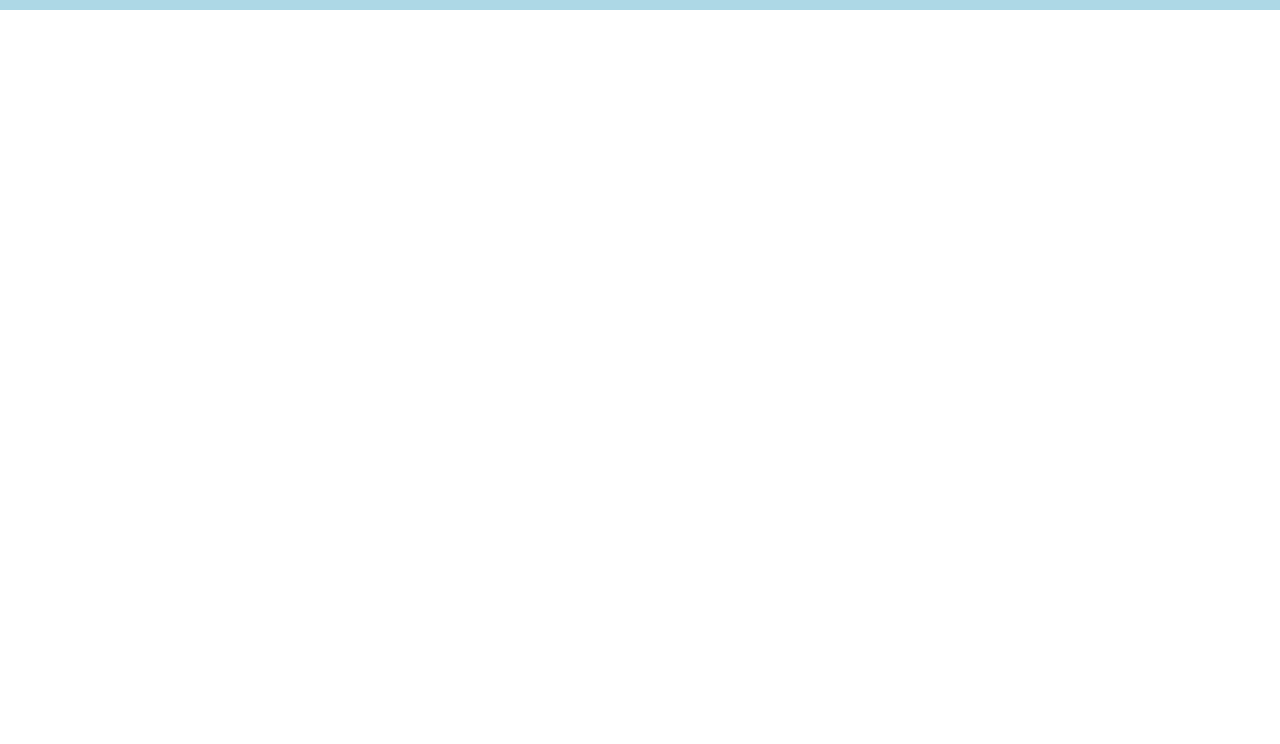
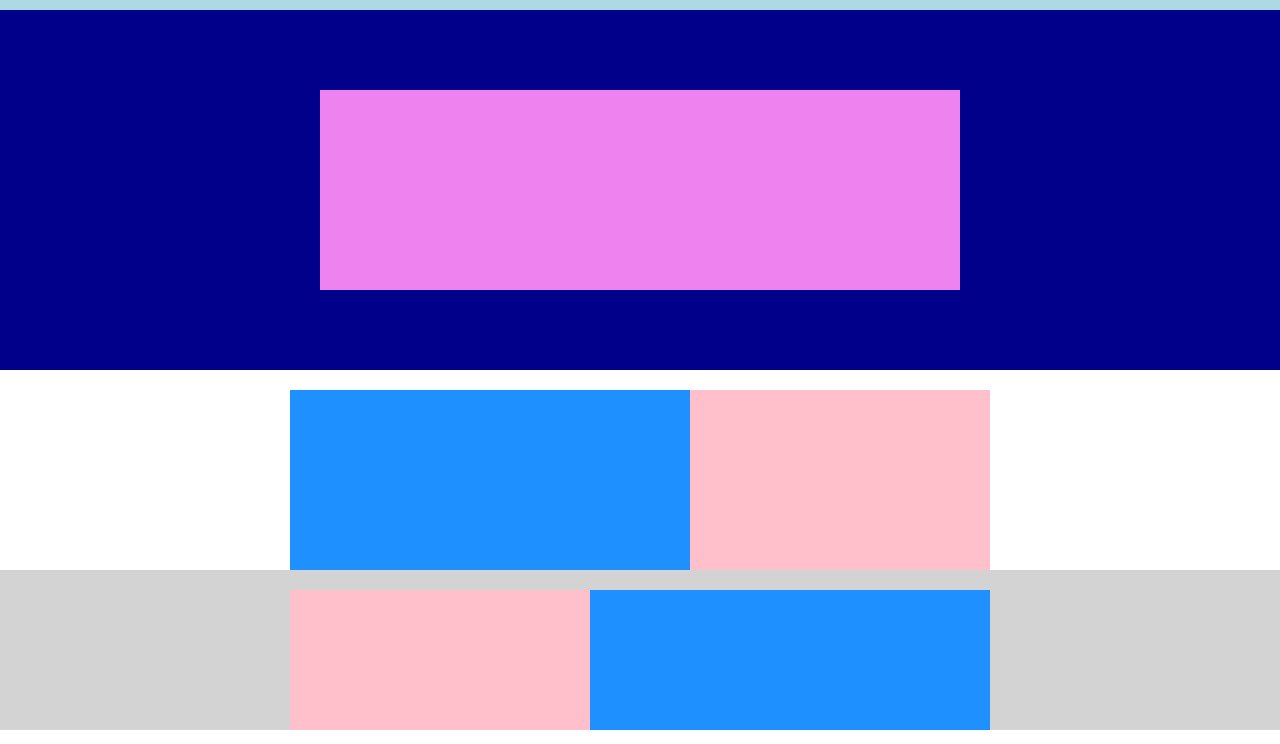
Before and after one commit to CarmeloMelito/htlmcss-struttura-discord, a plain HTML site: page index.html in a window 1280 px wide. Shown: the part 56-800 px from the top of the page. Drawn offline with Linux system fonts and the light colour scheme.

Commit message:
feat:white container

```diff
--- a/index.html
+++ b/index.html
@@ -1,21 +1,52 @@
 <!DOCTYPE html>
 <html lang="en">
+
 <head>
     <meta charset="UTF-8">
     <meta name="viewport" content="width=device-width, initial-scale=1.0">
     <title>Document</title>
     <link rel="stylesheet" href="style.css">
 </head>
+
 <body>
 
-<header>
-    <div class="first-container">
-    <div class="item  item-logo">logo</div>
-    <div class="item item-link" >link link link link</div>
-     <div  class="item item-login">login</div>
+    <header>
 
-</div>
+        <div class="item  item-logo">logo</div>
+        <div class="item item-link">link link link link</div>
+        <div class="item item-login">login</div>
 
-</header>
+    </header>
+
+    <main>
+        <div class="blue-container">
+            <div class="blue-container_pink-item"> </div>
+        </div>
+        <div class="white-container">
+            <div class="white-container_white-item"></div>
+            <div class="white-container_white-item-1"></div>
+
+        </div>
+        <div class="gray-container">
+            <div class="white-container_white-item-1"></div>
+            <div class="white-container_white-item"></div>
+        </div>
+        <div class="white-container">
+            <div class="white-container_white-item"></div>
+            <div class="white-container_white-item-1"></div>
+        </div>
+        <div class="gray-container"> gray</div>
+        <div class="black-container"> black</div>
+
+
+
+
+
+
+
+
+
+    </main>
 </body>
+
 </html>
--- a/style.css
+++ b/style.css
@@ -4,7 +4,7 @@
     box-sizing: border-box;
 }
 
-.first-container {
+header {
     display: flex;
     background-color: #add8e6;
     justify-content: space-around;
@@ -34,3 +34,62 @@
 .item-login {
     justify-content: flex-end;
 }
+
+main {
+    display: flex;
+    flex-direction: column;
+}
+
+.blue-container {
+    background-color: #00008b;
+    padding: 80px;
+    display: flex;
+    justify-content: center;
+
+
+}
+
+.blue-container_pink-item {
+    background-color: #ee82ee;
+    width: 640px;
+    height: 200px;
+
+
+}
+
+.white-container {
+    background-color: white;
+    height: 200px;
+    display: flex;
+    justify-content: center;
+    padding: 20px;
+}
+
+.white-container_white-item {
+    height: 300px;
+    width: 400px;
+    background-color: #1e90ff;
+}
+
+.white-container_white-item-1 {
+
+    background-color: #ffc0cb;
+    width: 300px;
+    height: 300px;
+}
+
+
+
+
+.gray-container {
+    background-color: #d3d3d3;
+    height: 160px;
+    display: flex;
+    justify-content: center;
+    padding: 20px;
+}
+
+.black-container {
+    background-color: #23272a;
+    height: 200px;
+}
```
